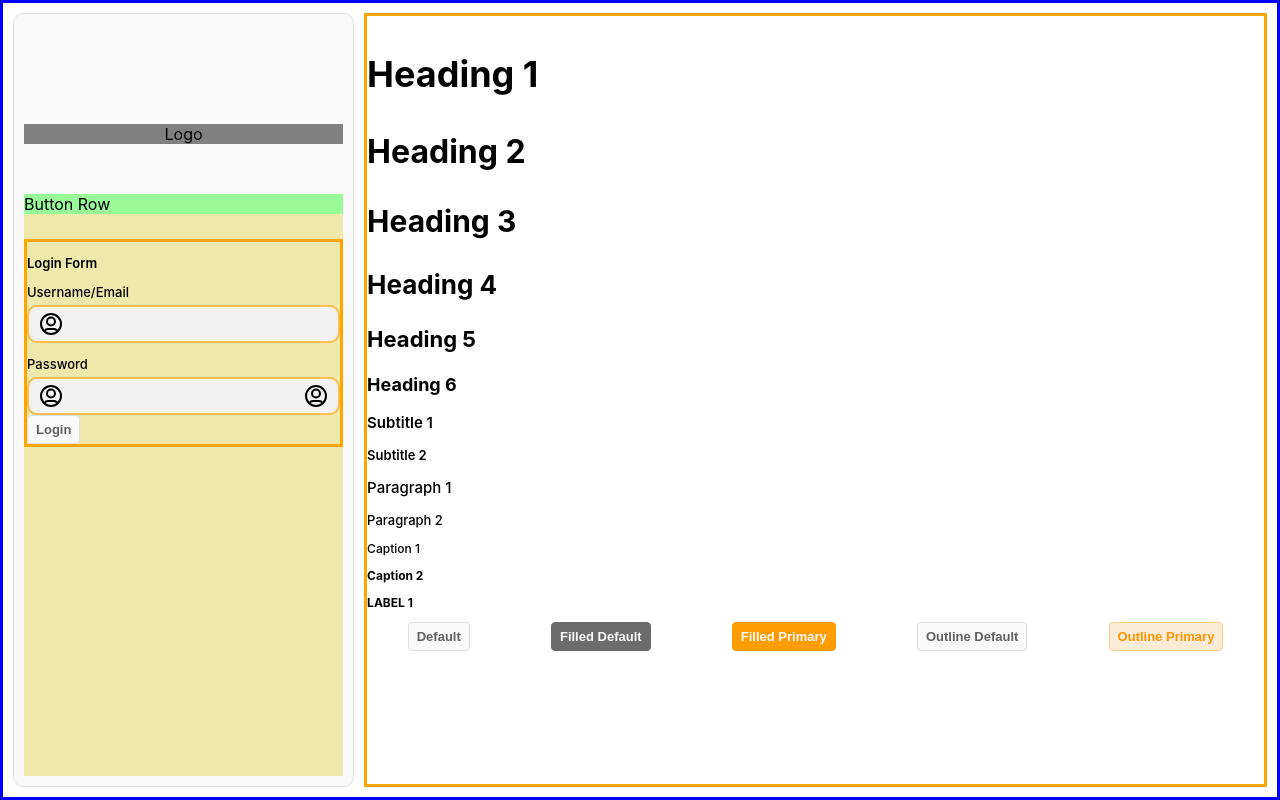
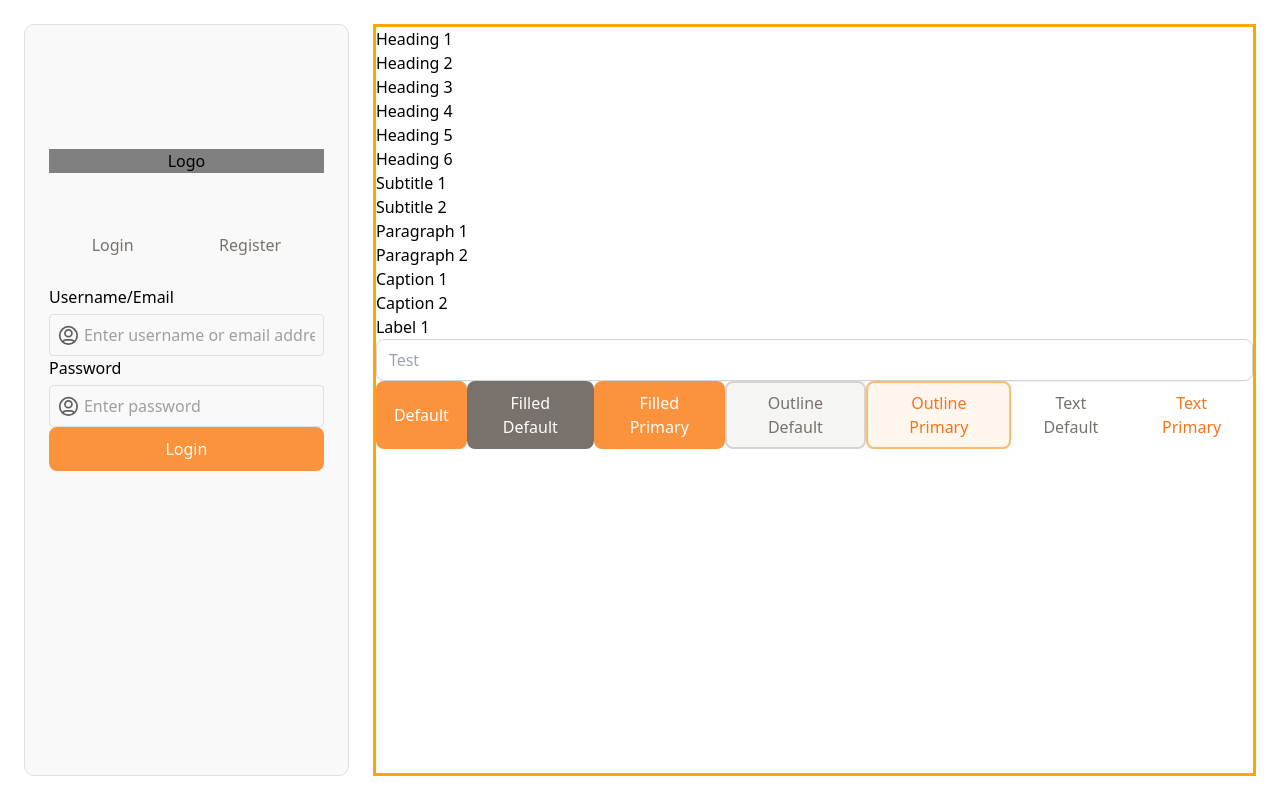
Before and after one commit to andrewjfei/chow-tracker, a React app in the folder web/: page / in a window 1280 px wide. Built offline with nearby package versions, Linux system fonts and the light colour scheme.

Commit message:
CT-30 - added tailwind css

```diff
--- a/web/package.json
+++ b/web/package.json
@@ -36,5 +36,8 @@
     ]
   },
   "devDependencies": {
+    "autoprefixer": "^10.4.8",
+    "postcss": "^8.4.16",
+    "tailwindcss": "^3.1.8"
   }
 }
--- /dev/null
+++ b/web/postcss.config.js
@@ -0,0 +1,6 @@
+module.exports = {
+  plugins: {
+    tailwindcss: {},
+    autoprefixer: {},
+  },
+}
--- a/web/src/asset/user-circle/UserCircleIcon.js
+++ b/web/src/asset/user-circle/UserCircleIcon.js
@@ -1,7 +1,22 @@
-import { ReactComponent as Icon } from './user-circle.svg';
-
-const UserCircleIcon = ({ className }) => {
-  return <Icon className={className} />;
+const UserCircleIcon = ({ className, colour = '#606060' }) => {
+  return (
+    <svg
+      className={className}
+      width='24'
+      height='24'
+      viewBox='0 0 24 24'
+      fill='none'
+      xmlns='http://www.w3.org/2000/svg'
+    >
+      <path
+        d='M5.3163 19.4384C5.92462 18.0052 7.34492 17 9 17H15C16.6551 17 18.0754 18.0052 18.6837 19.4384M16 9.5C16 11.7091 14.2091 13.5 12 13.5C9.79086 13.5 8 11.7091 8 9.5C8 7.29086 9.79086 5.5 12 5.5C14.2091 5.5 16 7.29086 16 9.5ZM22 12C22 17.5228 17.5228 22 12 22C6.47715 22 2 17.5228 2 12C2 6.47715 6.47715 2 12 2C17.5228 2 22 6.47715 22 12Z'
+        stroke={colour}
+        stroke-width='2'
+        stroke-linecap='round'
+        stroke-linejoin='round'
+      />
+    </svg>
+  );
 };
 
 export { UserCircleIcon };
--- a/web/src/component/button/Button.js
+++ b/web/src/component/button/Button.js
@@ -1,15 +1,40 @@
-import styles from './Button.module.css';
+// import styles from './Button.module.css';
 
-const Button = ({ className, text, type, variant, colour, onClick }) => {
+const Button = ({
+  className,
+  text,
+  type,
+  variant = 'filled',
+  colour = 'primary',
+  onClick,
+}) => {
+  const styles = {
+    button: {
+      base: 'px-4 py-2 border-2 rounded-lg text-base font-regular transition-colors hover:cursor-pointer focus:outline-none focus:ring-2 focus:ring-orange-600',
+      filled: {
+        default:
+          'bg-stone-500 border-stone-500 text-white hover:bg-stone-600 hover:border-stone-600',
+        primary:
+          'bg-orange-400 border-orange-400 text-white hover:bg-orange-500 hover:border-orange-500',
+      },
+      outline: {
+        default:
+          'bg-stone-100 border-stone-300 text-stone-500 hover:bg-stone-200 hover:border-stone-400',
+        primary:
+          'bg-orange-50 border-orange-300 text-orange-500 hover:bg-orange-100 hover:border-orange-400',
+      },
+      text: {
+        default:
+          'bg-transparent border-transparent text-stone-500 hover:bg-stone-300/10 hover:border-stone-50/10',
+        primary:
+          'bg-transparent border-transparent text-orange-500 hover:bg-orange-300/10 hover:border-orange-50/10',
+      },
+    },
+  };
+
   return (
     <button
-      className={`
-        ${className}
-        ${styles.button}
-        ${styles[variant]}
-        ${styles[colour]}
-        p2
-      `}
+      className={`${styles.button.base} ${styles.button[variant][colour]}`}
       type={type}
       onClick={onClick}
     >
--- a/web/src/component/button/Button.module.css
+++ b/web/src/component/button/Button.module.css
@@ -1,10 +1,13 @@
 .button {
+  display: flex;
+  justify-content: center;
   background-color: #f9f9f9;
-  padding: 6px 8px;
+  padding: 8px 10px;
   border: solid 1.5px #e0e0e0;
   border-radius: 4px;
   color: #606060;
   font-weight: 600;
+  margin: 0px;
   transition: background-color ease 0.5s, border ease 0.5s;
 }
 
@@ -53,12 +56,34 @@
 }
 
 .button.outline.primary {
-  background-color: #fcebd6;
+  background-color: #fff6ea;
   border-color: #ffcf88;
   color: #ff9500;
 }
 
 .button.outline.primary:hover {
-  background-color: #fee7c2;
+  background-color: #fff3e6;;
   border-color: #ffc266;
 }
+
+.button.text.default {
+  background-color: transparent;
+  border-color: transparent;
+  color: #606060;
+}
+
+.button.text.default:hover {
+  background-color: rgba(203, 203, 203, 0.1);
+  border-color: rgba(203, 203, 203, 0.1);
+}
+
+.button.text.primary {
+  background-color: transparent;
+  border-color: transparent;
+  color: #ff9500;
+}
+
+.button.text.primary:hover {
+  background-color: rgba(255, 169, 31, 0.1);
+  border-color: rgba(255, 169, 31, 0.1);
+}
--- a/web/src/component/card/Card.module.css
+++ b/web/src/component/card/Card.module.css
@@ -1,6 +1,6 @@
 .card {
   background-color: #f9f9f9;
-  padding: 10px;
+  padding: 24px;
   border: solid 1.5px #e0e0e0;
   border-radius: 10px;
 }
--- a/web/src/component/input-field/InputField.js
+++ b/web/src/component/input-field/InputField.js
@@ -4,6 +4,7 @@ import styles from './InputField.module.css';
 
 const InputField = ({
   className,
+  type = 'text',
   label,
   placeholder,
   prefixIcon,
@@ -30,7 +31,7 @@ const InputField = ({
           </div>
         )}
         <input
-          type='text'
+          type={type}
           className={`${styles.inputField} p2`}
           placeholder={placeholder}
           value={value}
--- a/web/src/component/input-field/InputField.module.css
+++ b/web/src/component/input-field/InputField.module.css
@@ -7,10 +7,26 @@
   flex-direction: row;
   justify-content: space-between;
   align-items: center;
-  padding: 5px;
-  border: solid 2px rgb(255, 188, 81);
-  border-radius: 10px;
-  background-color: rgb(242, 242, 242);
+  padding: 8px;
+  border: solid 1.5px #e0e0e0;
+  border-radius: 4px;
+  background-color: #f9f9f9;
+  transition: border-color ease 0.5s;
+}
+
+.inputFieldContainer > .inputFieldNestedContainer:hover  {
+  border-color: #ff9500;
+  cursor: text;
+}
+
+.inputFieldContainer > .inputFieldNestedContainer:focus  {
+  border-color: #ff8000;
+  color: pink;
+}
+
+.inputFieldContainer > .inputFieldNestedContainer::placeholder  {
+  border-color: #ff8000;
+  color: pink;
 }
 
 .inputFieldContainer > .inputFieldLabel {
@@ -18,7 +34,7 @@
 }
 
 .inputFieldContainer > .inputFieldNestedContainer > .iconContainer {
-  margin: 0px 5px;
+  margin-right: 5px;
 }
 
 .inputFieldContainer > .inputFieldNestedContainer > .inputField, .inputField:focus {
@@ -26,6 +42,11 @@
   border: none;
   outline: none;
   background-color: transparent;
+  color: #303030;
+}
+
+.inputFieldContainer > .inputFieldNestedContainer > .inputField::placeholder {
+  color: #9f9f9f;
 }
 
 .icon {
--- a/web/src/component/route-container/RouteContainer.module.css
+++ b/web/src/component/route-container/RouteContainer.module.css
@@ -1,9 +1,8 @@
 .routeContainer {
   display: grid;
   grid-template-columns: repeat(18, 1fr);
-  column-gap: 10px;
-  border: solid 3px blue;
+  column-gap: 24px;
   height: 100vh;
   box-sizing: border-box;
-  padding: 10px;
+  padding: 24px;
 }
--- a/web/src/index.css
+++ b/web/src/index.css
@@ -1,4 +1,8 @@
-body {
+@tailwind base;
+@tailwind components;
+@tailwind utilities;
+
+/* body {
   margin: 0;
   font-family: -apple-system, BlinkMacSystemFont, 'Segoe UI', 'Roboto', 'Oxygen',
     'Ubuntu', 'Cantarell', 'Fira Sans', 'Droid Sans', 'Helvetica Neue',
@@ -11,6 +15,7 @@ code {
   font-family: source-code-pro, Menlo, Monaco, Consolas, 'Courier New',
     monospace;
 }
+
 
 .h1 {
   font-size: 36px;
@@ -79,8 +84,8 @@ code {
 }
 
 .icon-sm {
-  width: 24px;
-  height: 24px;
+  width: 18px;
+  height: 18px;
 }
 
 .icon-md {
@@ -91,4 +96,4 @@ code {
 .icon-lg {
   width: 36px;
   height: 36px;
-}
+} */
--- a/web/src/route/auth/AuthRoute.js
+++ b/web/src/route/auth/AuthRoute.js
@@ -24,12 +24,19 @@ const AuthRoute = () => {
           <p className='c1'>Caption 1</p>
           <p className='c2'>Caption 2</p>
           <p className='l1'>Label 1</p>
+          <input
+            type='text'
+            placeholder='Test'
+            className='w-full border border-gray-300 px-3 py-2 rounded-lg shadow-sm focus:outline-none focus:border-orange-500 focus:ring-1 focus:ring-orange-500'
+          />
           <div style={{ display: 'flex', justifyContent: 'space-around' }}>
             <Button text='Default' />
             <Button text='Filled Default' variant='filled' colour='default' />
             <Button text='Filled Primary' variant='filled' colour='primary' />
             <Button text='Outline Default' variant='outline' colour='default' />
             <Button text='Outline Primary' variant='outline' colour='primary' />
+            <Button text='Text Default' variant='text' colour='default' />
+            <Button text='Text Primary' variant='text' colour='primary' />
           </div>
         </div>
       </div>
--- a/web/src/route/auth/auth/Auth.js
+++ b/web/src/route/auth/auth/Auth.js
@@ -1,14 +1,31 @@
-import { Card } from '../../../component';
+import { useState } from 'react';
+import { Card, Button } from '../../../component';
 import styles from './Auth.module.css';
 import { LoginForm } from './login-form/LoginForm';
+import { RegisterForm } from './register-form/RegisterForm';
 
 const Auth = ({ className }) => {
+  const [isLoginFormSelected, setIsLoginFormSelected] = useState(true);
+
   return (
     <Card className={`${className} ${styles.authContainer}`}>
       <div className={styles.logoContainer}>Logo</div>
       <div className={styles.authFormContainer}>
-        <div className={styles.authFormButtonRow}>Button Row</div>
-        <LoginForm />
+        <div className={styles.authFormButtonRow}>
+          <Button
+            text='Login'
+            variant='text'
+            colour='default'
+            onClick={() => setIsLoginFormSelected(true)}
+          />
+          <Button
+            text='Register'
+            variant='text'
+            colour='default'
+            onClick={() => setIsLoginFormSelected(false)}
+          />
+        </div>
+        {isLoginFormSelected ? <LoginForm /> : <RegisterForm />}
       </div>
     </Card>
   );
--- a/web/src/route/auth/auth/Auth.module.css
+++ b/web/src/route/auth/auth/Auth.module.css
@@ -11,11 +11,13 @@
 }
 
 .authFormContainer {
-  background-color: palegoldenrod;
   flex: 1 1 auto;
 }
 
 .authFormContainer > .authFormButtonRow {
-  background-color: palegreen;
-  margin-bottom: 25px;
+  display: flex;
+  flex-direction: row;
+  justify-content: space-around;
+  align-items: center;
+  margin-bottom: 18px;
 }
--- a/web/src/route/auth/auth/login-form/LoginForm.js
+++ b/web/src/route/auth/auth/login-form/LoginForm.js
@@ -1,17 +1,30 @@
 import { InputField, Button } from '../../../../component';
 import { UserCircleIcon } from '../../../../asset';
 
+import styles from './LoginForm.module.css';
+
 const LoginForm = () => {
   return (
-    <div style={{ border: 'solid 3px orange' }}>
-      <p className='s2'>Login Form</p>
-      <InputField label='Username/Email' prefixIcon={<UserCircleIcon />} />
+    <div className={styles.loginForm}>
+      <InputField
+        label='Username/Email'
+        prefixIcon={<UserCircleIcon />}
+        placeholder='Enter username or email address'
+      />
       <InputField
         label='Password'
+        type='password'
         prefixIcon={<UserCircleIcon />}
-        suffixIcon={<UserCircleIcon />}
+        placeholder='Enter password'
       />
-      <Button text='Login' type='button' onClick={() => {}} />
+      <Button
+        className={styles.loginButton}
+        variant='filled'
+        colour='primary'
+        text='Login'
+        type='button'
+        onClick={() => {}}
+      />
     </div>
   );
 };
--- /dev/null
+++ b/web/src/route/auth/auth/login-form/LoginForm.module.css
@@ -0,0 +1,8 @@
+.loginForm {
+  display: flex;
+  flex-direction: column;
+}
+
+.loginForm > .loginButton {
+  margin-top: 36px;
+}
--- /dev/null
+++ b/web/src/route/auth/auth/register-form/RegisterForm.js
@@ -0,0 +1,48 @@
+import { InputField, Button } from '../../../../component';
+import { UserCircleIcon } from '../../../../asset';
+
+import styles from './RegisterForm.module.css';
+
+const RegisterForm = () => {
+  return (
+    <div className={styles.registerForm}>
+      <InputField
+        label='Username'
+        prefixIcon={<UserCircleIcon />}
+        placeholder='Enter username or email address'
+      />
+      <InputField
+        label='Full Name'
+        prefixIcon={<UserCircleIcon />}
+        placeholder='Enter username or email address'
+      />
+      <InputField
+        label='Email'
+        prefixIcon={<UserCircleIcon />}
+        placeholder='Enter username or email address'
+      />
+      <InputField
+        label='Password'
+        type='password'
+        prefixIcon={<UserCircleIcon />}
+        placeholder='Enter password'
+      />
+      <InputField
+        label='Confirm Password'
+        type='password'
+        prefixIcon={<UserCircleIcon />}
+        placeholder='Confirm password'
+      />
+      <Button
+        className={styles.registerButton}
+        variant='filled'
+        colour='primary'
+        text='Register'
+        type='button'
+        onClick={() => {}}
+      />
+    </div>
+  );
+};
+
+export { RegisterForm };
--- /dev/null
+++ b/web/src/route/auth/auth/register-form/RegisterForm.module.css
@@ -0,0 +1,8 @@
+.registerForm {
+  display: flex;
+  flex-direction: column;
+}
+
+.registerForm > .registerButton {
+  margin-top: 36px;
+}
--- /dev/null
+++ b/web/tailwind.config.js
@@ -0,0 +1,8 @@
+/** @type {import('tailwindcss').Config} */
+module.exports = {
+  content: ['./src/**/*.{js,jsx,ts,tsx}'],
+  theme: {
+    extend: {},
+  },
+  plugins: [],
+};
```
Also changed, not shown: 1 other file.
